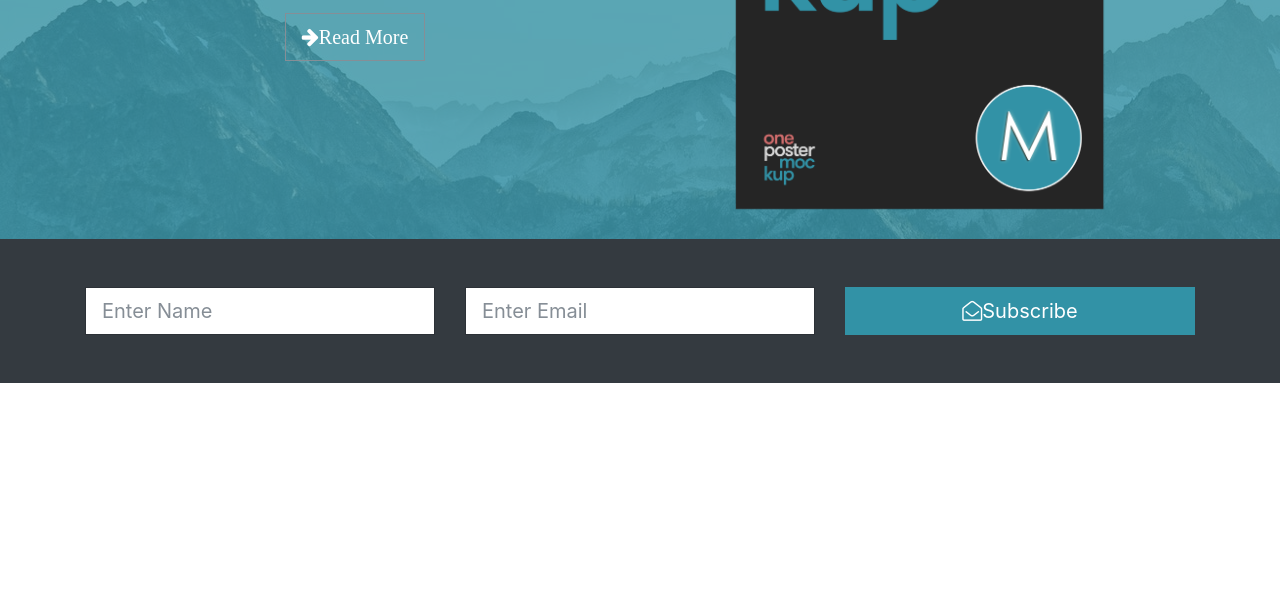
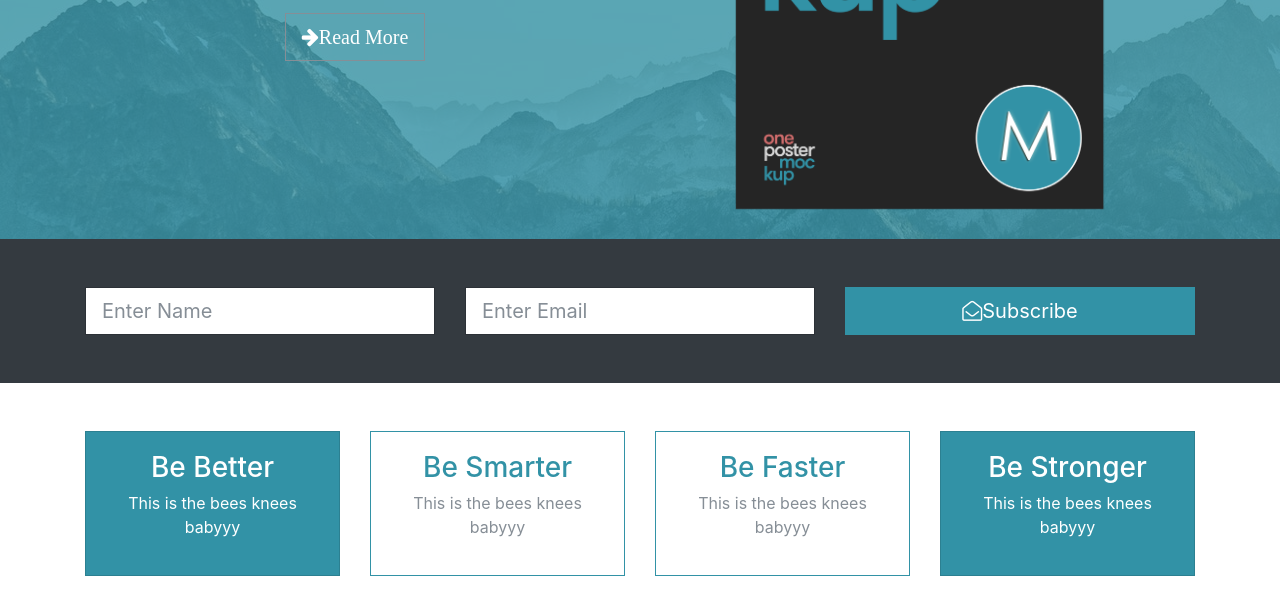
Before and after one commit to RoObsessedCode/mizuxe, a website: page src/index.html in a window 1280 px wide. Shown: the part 466-1080 px from the top of the page. Before the commit the page ends 849 px from the top, so only its background shows below. Drawn offline with Linux system fonts and the light colour scheme.

Commit message:
add boxes

```diff
--- a/src/index.html
+++ b/src/index.html
@@ -90,6 +90,56 @@
     </div>
   </section>
 
+  <!-- Boxes -->
+
+  <section id="boxes" class="py-5">
+    <div class="container">
+      <div class="row">
+        <div class="col-md-3">
+          <div class="card text-center bg-primary text-white">
+            <div class="card-body">
+              <h3 >
+                Be Better
+              </h3>
+              <p >This is the bees knees babyyy</p>
+            </div>
+          </div>
+        </div>
+        <div class="col-md-3">
+          <div class="card text-center border-primary">
+            <div class="card-body">
+              <h3 class="text-primary">
+                Be Smarter
+              </h3>
+              <p class="text-muted">This is the bees knees babyyy</p>
+            </div>
+          </div>
+        </div>
+        <div class="col-md-3">
+          <div class="card text-center border-primary">
+            <div class="card-body">
+              <h3 class="text-primary">
+                Be Faster
+              </h3>
+              <p class="text-muted">This is the bees knees babyyy</p>
+            </div>
+          </div>
+        </div>
+        <div class="col-md-3">
+          <div class="card text-center bg-primary text-white">
+            <div class="card-body">
+              <h3 >
+                Be Stronger
+              </h3>
+              <p>This is the bees knees babyyy</p>
+            </div>
+          </div>
+        </div>
+
+      </div>
+    </div>
+  </section>
+
 
 
 
```
